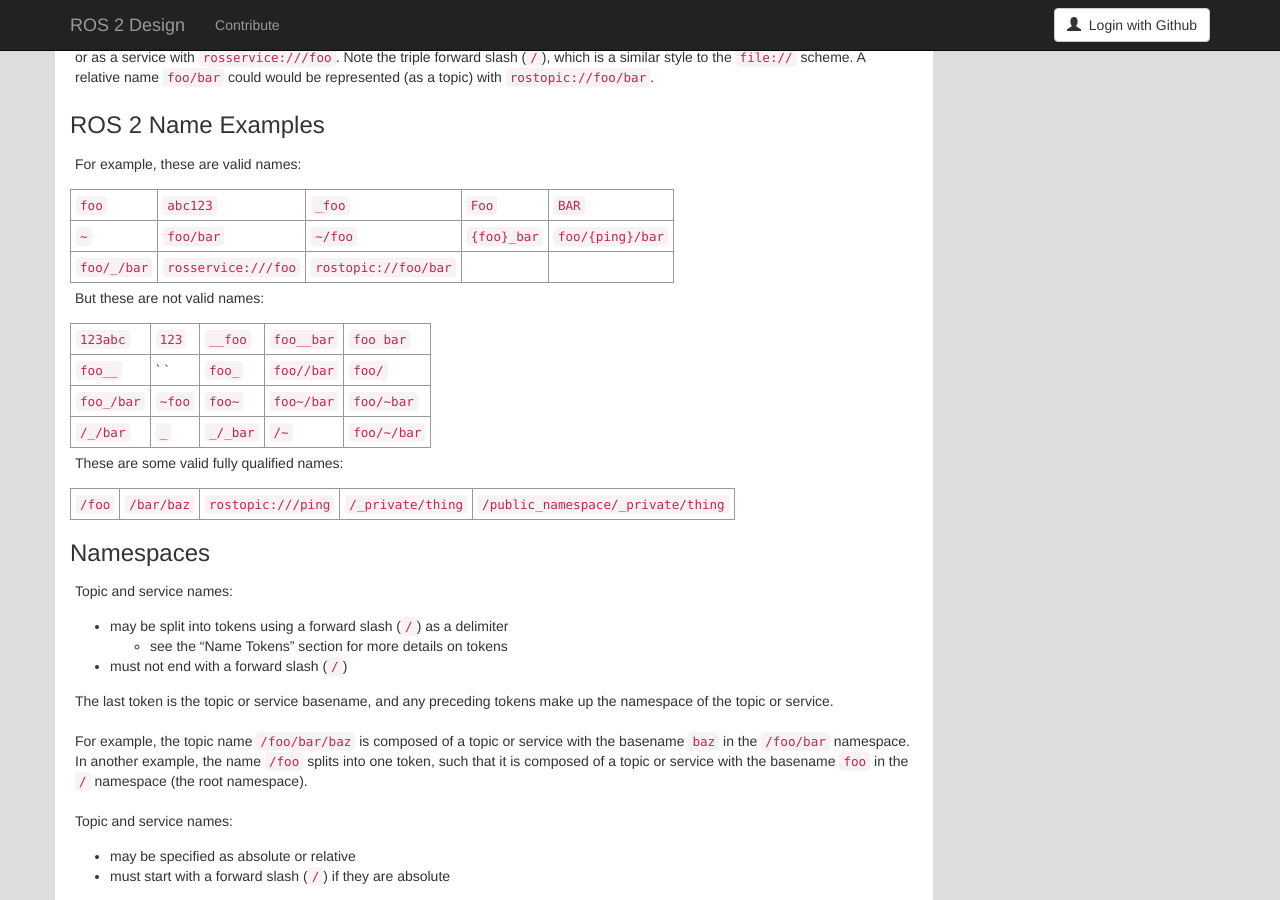
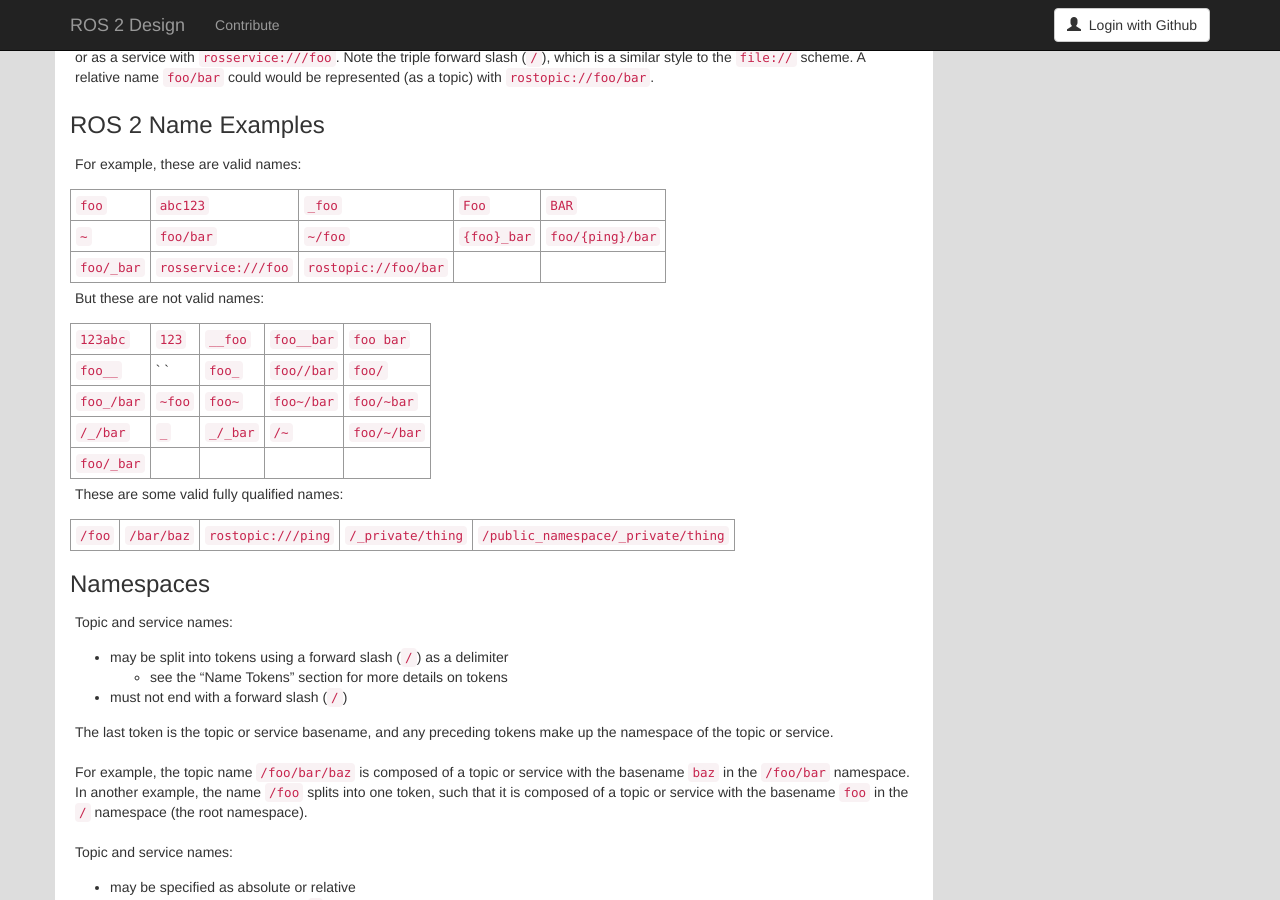
Before and after one commit to ros2/design, a Jekyll site: the page built from articles/115_topic_and_service_name_mapping.md, in a window 1280 px wide and 900 px high, scrolled down 1972 px. Built offline with Jekyll 4.4.1, drawn with Linux system fonts in a browser that asks for light colours; nearby versions of some CDN libraries.

Commit message:
update examples of valid and invalid names
addresses https://github.com/ros2/design/issues/96#issuecomment-260018135

```diff
--- a/articles/115_topic_and_service_name_mapping.md
+++ b/articles/115_topic_and_service_name_mapping.md
@@ -109,7 +109,7 @@
 
 | `foo`       | `abc123`            | `_foo`               | `Foo`        | `BAR`            |
 | `~`         | `foo/bar`           | `~/foo`              | `{foo}_bar`  | `foo/{ping}/bar` |
-| `foo/_/bar` | `rosservice:///foo` | `rostopic://foo/bar` |              |                  |
+| `foo/_bar`  | `rosservice:///foo` | `rostopic://foo/bar` |              |                  |
 
 But these are not valid names:
 
@@ -117,6 +117,7 @@
 | `foo__`    | ` `    | `foo_`   | `foo//bar` | `foo/`      |
 | `foo_/bar` | `~foo` | `foo~`   | `foo~/bar` | `foo/~bar`  |
 | `/_/bar`   | `_`    | `_/_bar` | `/~`       | `foo/~/bar` |
+| `foo/_bar` |        |          |            |             |
 
 These are some valid fully qualified names:
 
```
